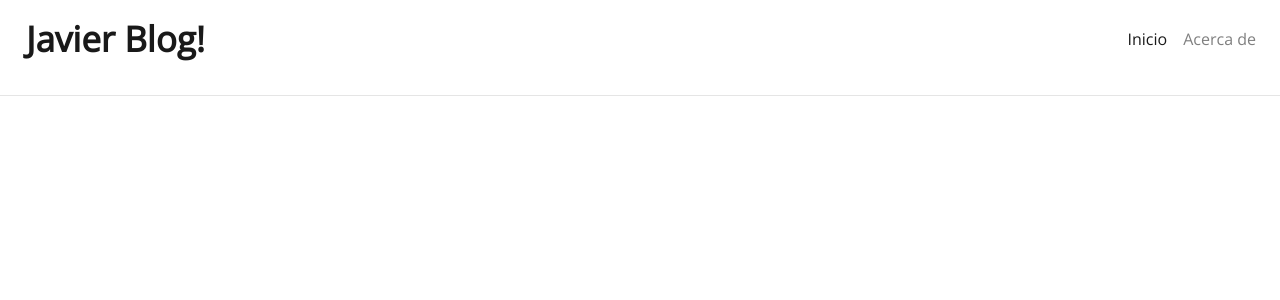
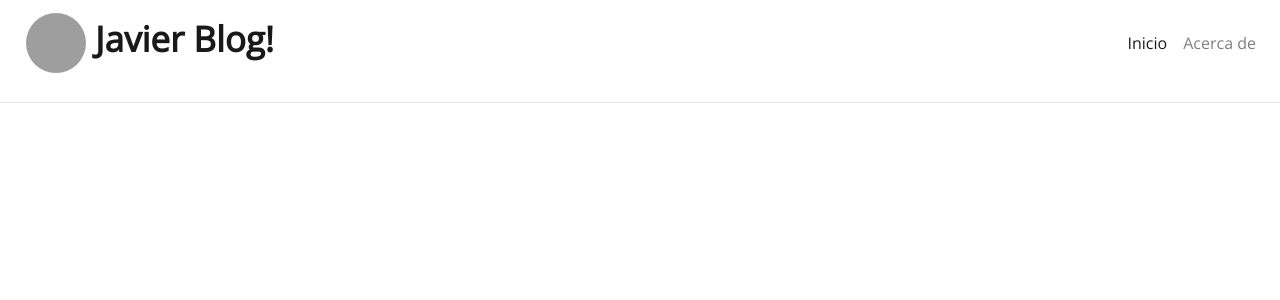
Before and after one commit to Arglinux/my-first-blog, a Django app: page /drafts/ in a window 1280 px wide. Shown: the top 300 px of the page. Run offline with Django 3.2, Linux system fonts and the light colour scheme; data that the repository does not hold is empty; some libraries are stand-ins or nearby versions; some web fonts are replaced; grey boxes are pictures that could not be loaded.

Commit message:
Probando URL imágenes.

```diff
--- a/blog/templates/blog/base.html
+++ b/blog/templates/blog/base.html
@@ -22,6 +22,11 @@ background: #00d2ff;  /* fallback for old browsers */
 
 body {
 	background: #FFF;
+}
+
+.imgRedonda {
+
+    border-radius:150px;
 }
 
 .post-text img {
@@ -131,7 +136,10 @@ body {
 <body>
 
 <nav class="navbar navbar-expand-lg navbar-light bg-white">
-  <a class="navbar-brand" href="/">Javier Blog!</a>
+  <a class="navbar-brand" href="/">
+	<img src="https://pbs.twimg.com/profile_images/1234242915788042241/OhDnP2kg_400x400.jpg" width="60" height="60" class='imgRedonda' class="d-inline-block align-top" alt="">
+	Javier Blog!
+</a>
   <button class="navbar-toggler" type="button" data-toggle="collapse" data-target=".navbar-collapse" aria-controls="navbarToggleExternalContent" aria-expanded="false" aria-label="Toggle navigation">
     <span class="navbar-toggler-icon"></span>
   </button>
```
Also changed, not shown: blog/static/images/head.jpg (added).
